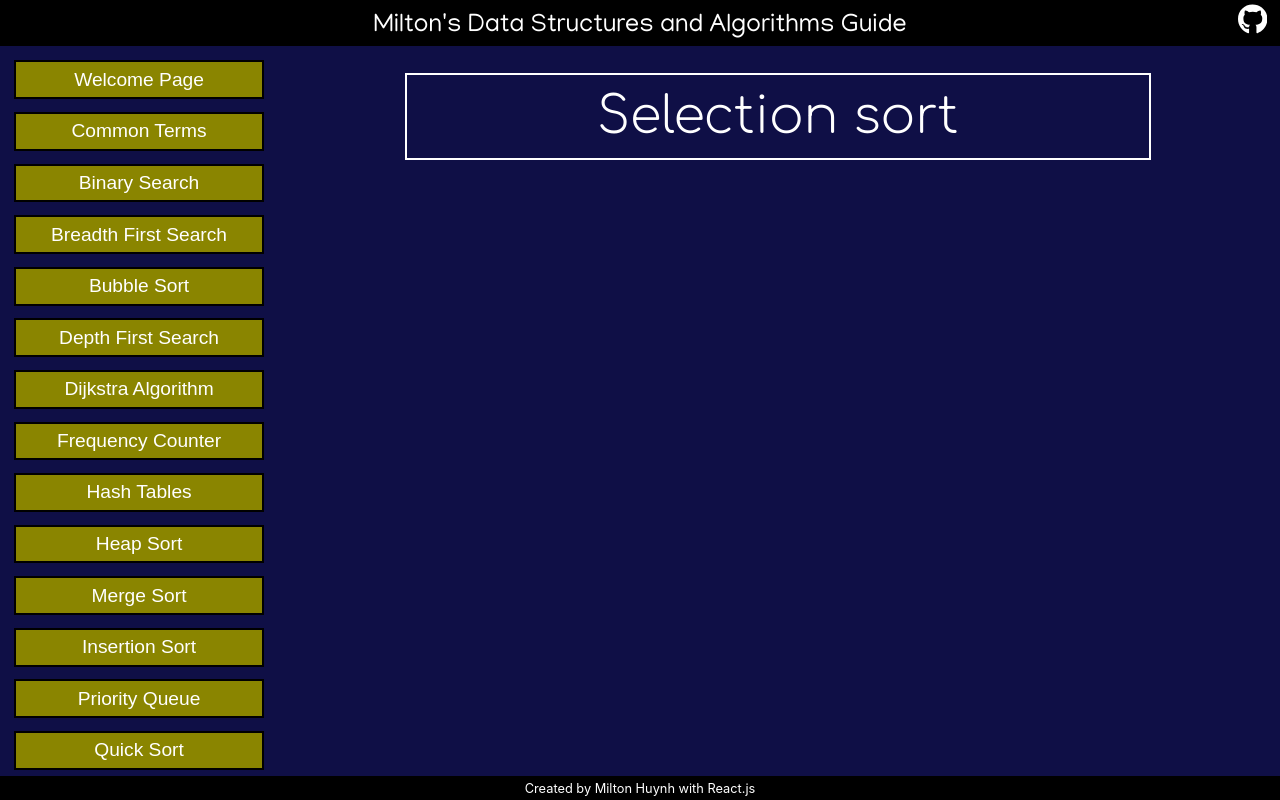
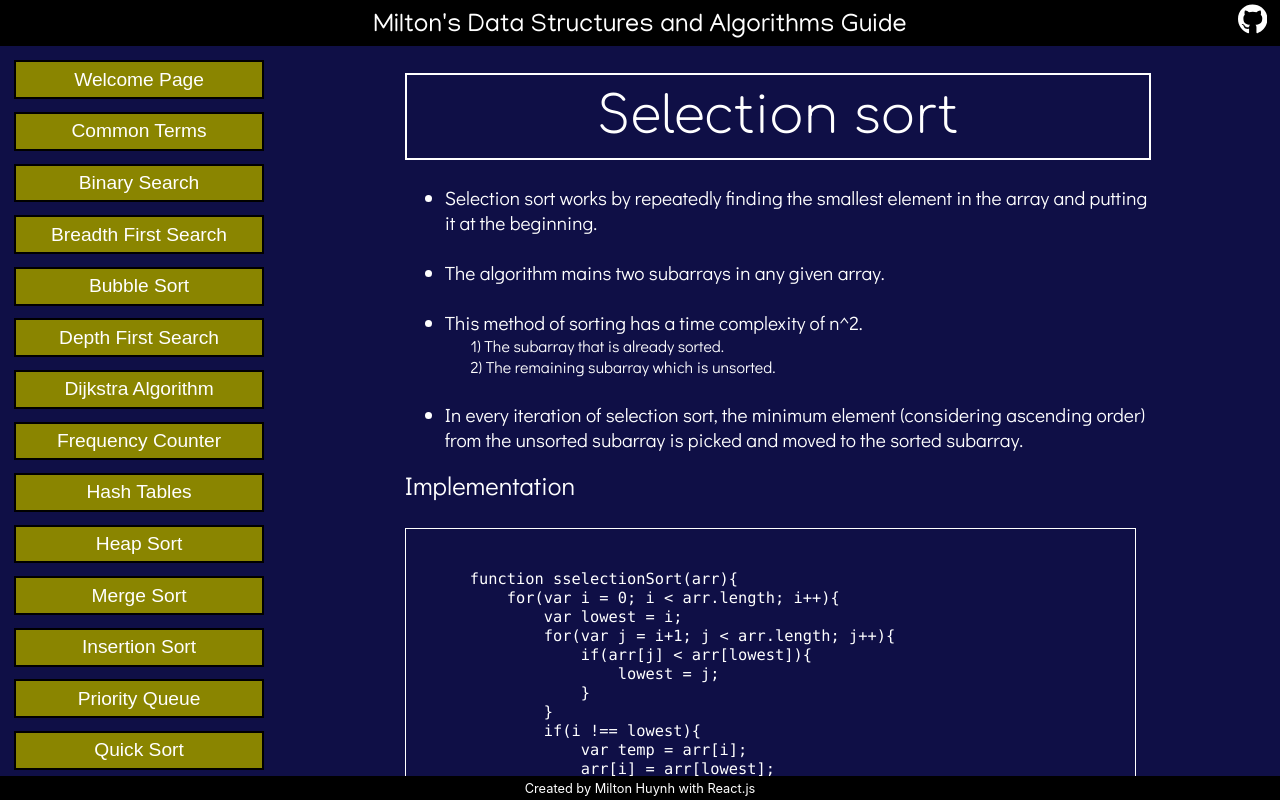
Before and after one commit to miltonhuynh/DSA-guide, a React (Create React App) app in the folder app/: page /DSA-guide/SelectionSort in a window 1280 px wide. Built offline with nearby package versions, Linux system fonts and the light colour scheme; a web font is replaced by a local one.

Commit message:
Modified selection sort

```diff
--- a/app/src/Concepts/BubbleSort.js
+++ b/app/src/Concepts/BubbleSort.js
@@ -20,16 +20,18 @@ export default function BubbleSort() {
     <div class="Concept_page">
       <div class="Concept_title">Bubble Sort</div>
       <div class="Container">
+        <div class="font-m">
           <ul>
-          <li><div class="font-m">Bubble Sort is the simplest sorting algorithm that works by repeatedly swapping the adjacent elements if they are in the wrong order.</div></li><br/>
-          <li><div class="font-m">This algorithm is not suitable for large data sets as its average and worst case time complexity is quite high.</div></li><br/>
-          <li><div class="font-m">With each iteration, the largest number "bubbles" to the top.</div></li><br/>
-          <li><div class="font-m">Implementation steps:</div></li>
+            <li><div>Bubble Sort is the simplest sorting algorithm that works by repeatedly swapping the adjacent elements if they are in the wrong order.</div></li><br/>
+            <li><div>This algorithm is not suitable for large data sets as its average and worst case time complexity is quite high.</div></li><br/>
+            <li><div>With each iteration, the largest number "bubbles" to the top.</div></li><br/>
+            <li><div>Implementation steps:</div></li>
             <div class="indent">1) Start looping with a variable called i at the end of the array towards the beginning.</div>
             <div class="indent">2) Start an inner loop with a variable called j from the beginning until i - 1</div>
             <div class="indent">3) If arr[j] is greater than arr[j+1], swap those two values!</div>
             <div class="indent">4) Return the sorted array.</div>
           </ul>
+        </div>
       <div class="font-l">Implementation</div>
       <div class="Code">
         <pre>
--- a/app/src/Concepts/InsertionSort.js
+++ b/app/src/Concepts/InsertionSort.js
@@ -4,6 +4,7 @@ export default function InsertionSort() {
   return (
     <div class="Concept_page">
       <div class="Concept_title">Insertion sort</div>
+
     </div>
   )
 }
--- a/app/src/Concepts/SelectionSort.js
+++ b/app/src/Concepts/SelectionSort.js
@@ -1,9 +1,46 @@
 import React from 'react'
 
 export default function SelectionSort() {
+  const selection =
+  `function sselectionSort(arr){
+    for(var i = 0; i < arr.length; i++){
+        var lowest = i;
+        for(var j = i+1; j < arr.length; j++){
+            if(arr[j] < arr[lowest]){
+                lowest = j;
+            }
+        }
+        if(i !== lowest){
+            var temp = arr[i];
+            arr[i] = arr[lowest];
+            arr[lowest] = temp;
+        }
+    }
+    return arr;
+}
+`
+
   return (
   <div class="Concept_page">
     <div class="Concept_title">Selection sort</div>
+    <div class="Container">
+      <ul><div class="font-m">
+        <li>Selection sort works by repeatedly finding the smallest element in the array and putting it at the beginning.</li><br/>
+        <li>The algorithm mains two subarrays in any given array.</li><br/>
+        <li>This method of sorting has a time complexity of n^2.</li>
+        <div class="indent font-sm">1) The subarray that is already sorted.</div>
+        <div class="indent font-sm">2) The remaining subarray which is unsorted.</div><br/>
+        <li>In every iteration of selection sort, the minimum element (considering ascending order) from the unsorted subarray is picked and moved to the sorted subarray. </li>
+      </div></ul>
+      <div class="font-l">Implementation</div>
+      <div class="Code">
+        <pre>
+          <code>
+            {selection}
+          </code>
+        </pre>
+      </div>
+    </div>
   </div>
   )
 }
```
Lines whose indentation alone changed are shown as unchanged.
